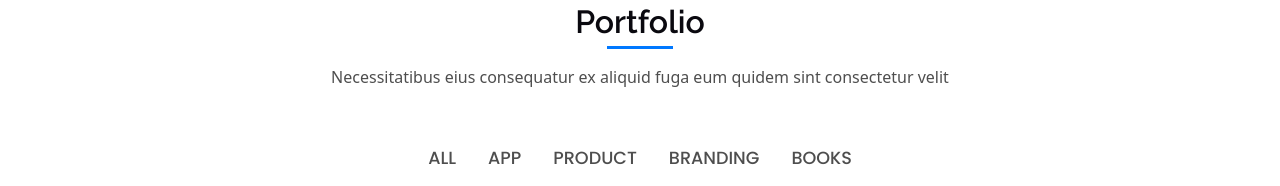
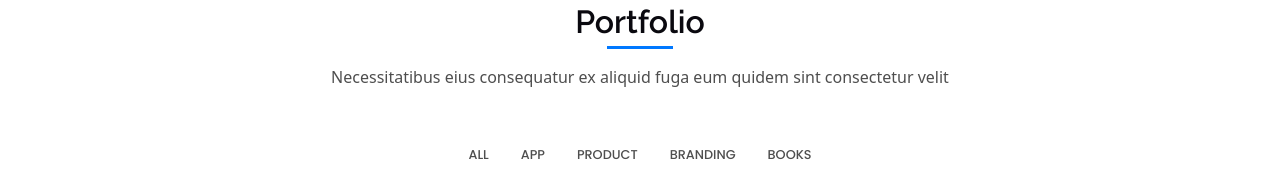
Before and after one commit to 5ReemMohamed/DevFolio, a plain HTML site: page index.html in a window 1280 px wide. Shown: the part 4168-4354 px from the top of the page. Drawn offline with nearby package versions, Linux system fonts and the light colour scheme.

Commit message:
Update main.css

```diff
--- a/css/main.css
+++ b/css/main.css
@@ -169,7 +169,7 @@ transform: translate(-50%);
     color: var(--secondary-color)!important;
     font-family: var(--nav-font)!important;
     text-transform: uppercase!important;
-    font-size: 1.1rem!important;
+    font-size: .8rem!important;
     font-weight: 500!important;
 }
 .portfolio .nav-pills .active{
@@ -368,6 +368,9 @@ footer .icons i:hover{
         left: 47%;
 
     }
+     .portfolio .nav-pills button{
+        font-size: 1.1rem;
+    }
 }
 
 @media screen and (min-width:992px) {
```
